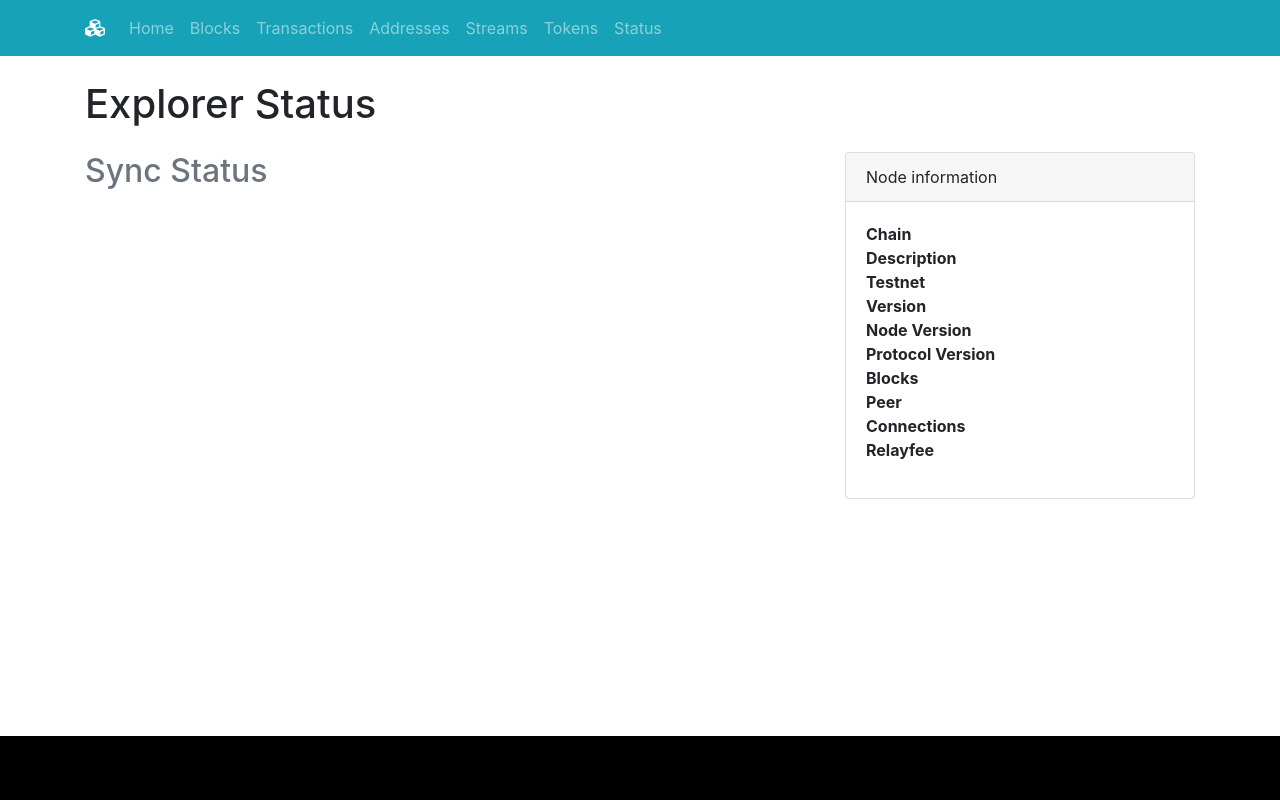
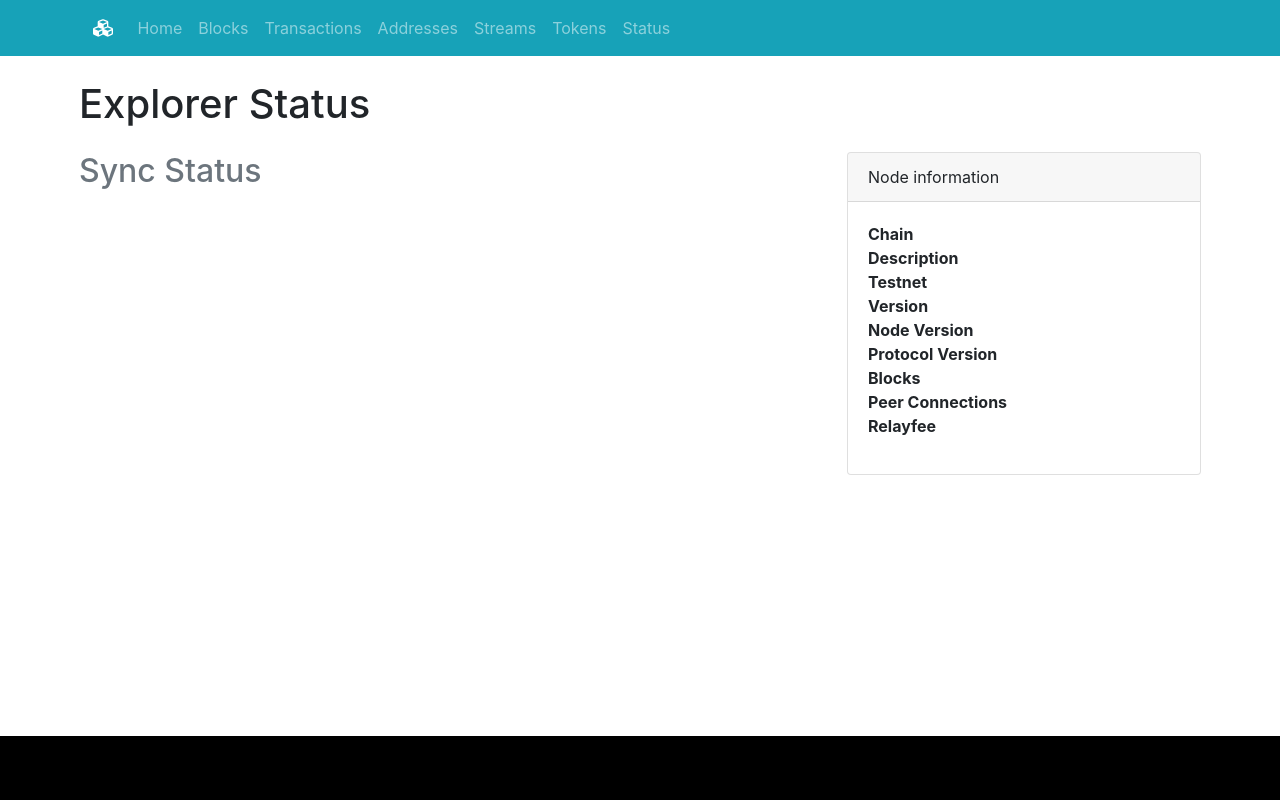
Before and after one commit to coblo/mex, a Django app: template mex/templates/mex/status.html in a window 1280 px wide. Run offline with Django 3.2, Linux system fonts and the light colour scheme; the template is opened without the code that fills it, so the values that code supplies are empty; some libraries are stand-ins or nearby versions.

Commit message:
Use more screen real estate (90% width)

```diff
--- a/mex/static/main.css
+++ b/mex/static/main.css
@@ -2,6 +2,12 @@ body {
     display: flex;
     flex-direction: column;
     min-height: 100vh;
+}
+
+@media (min-width: 1200px) {
+    .container{
+        max-width: 90%;
+    }
 }
 
 main {
```
